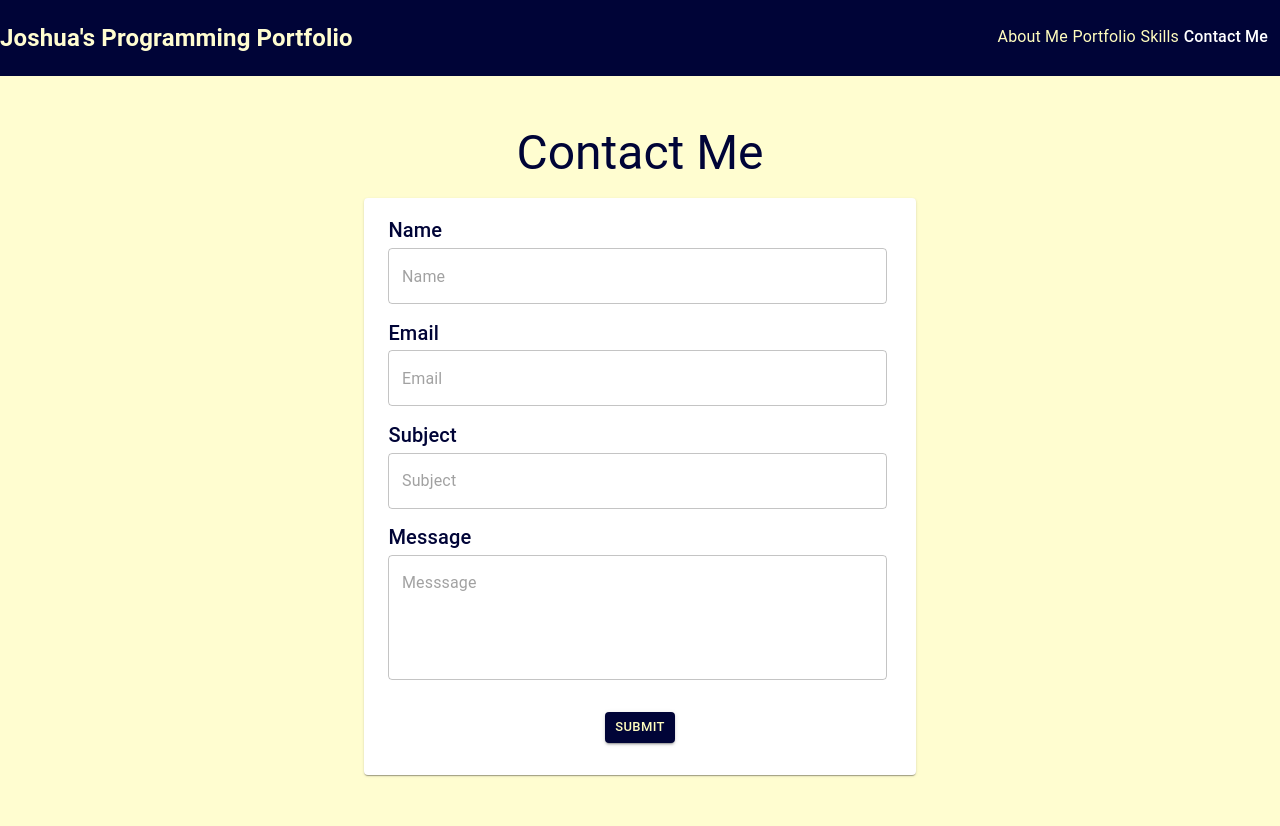
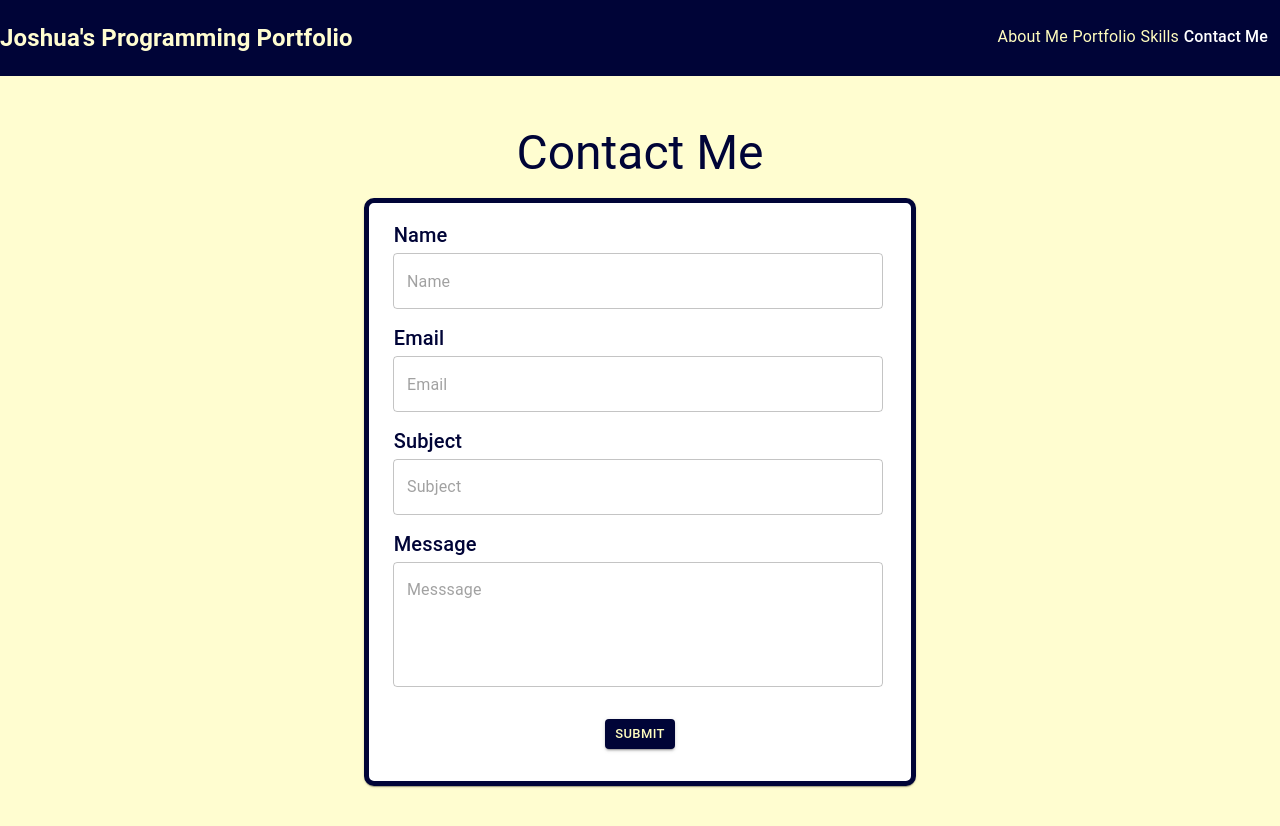
Before and after one commit to CoderJ01/material-ui-programming-portfolio, a React (Create React App) app: page /contact-me in a window 1280 px wide. Shown: the top 826 px of the page. Built offline with nearby package versions, Linux system fonts and the light colour scheme.

Commit message:
add styles to contact form

```diff
--- a/src/components/Form/Form.component.jsx
+++ b/src/components/Form/Form.component.jsx
@@ -41,7 +41,7 @@ const Form = () => {
     }
 
     return (
-        <Card sx={{ minWidth: 275 }}>
+        <Card sx={{ minWidth: 275, border: '5px solid rgb(0, 4, 55)', borderRadius: '10px' }}>
             <InputSection fromTop={'0'} label={"Name"} placeholder={"Name"} value={name} setState={setName}/>
             <InputSection label={"Email"} placeholder={"Email"} value={email} setState={setEmail}/>
             <InputSection label={"Subject"} placeholder={"Subject"} value={subject} setState={setSubject}/>
```
